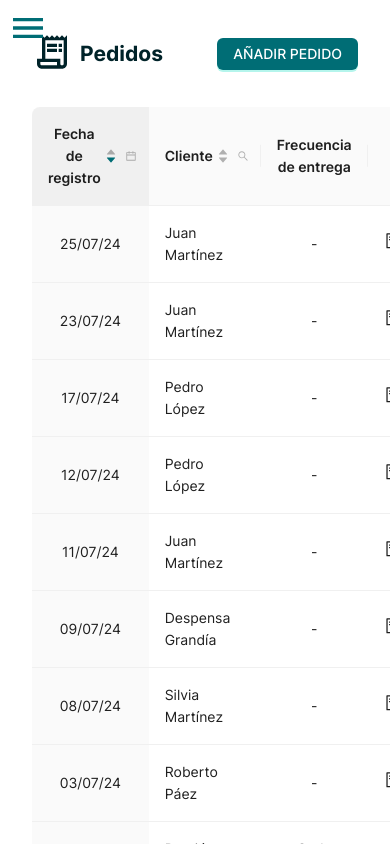
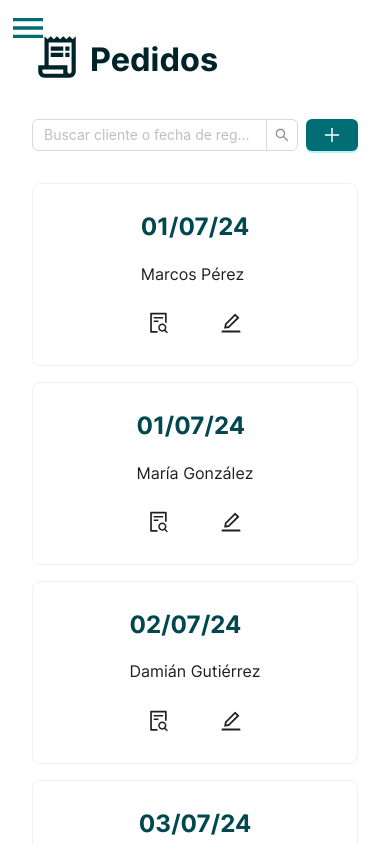
Before and after one commit to TomySanchez/lnz10_recentia-project, a React (Vite) app: page /pedidos in a window 390 px wide. Built offline with nearby package versions, Linux system fonts and the light colour scheme; sample sign-in values are in the browser's storage.

Commit message:
feat[pedidos]: Interfaz mobile

```diff
--- a/src/pages/clientes/clientes.css
+++ b/src/pages/clientes/clientes.css
@@ -45,6 +45,10 @@
   align-items: center;
 }
 
+.mobile-card {
+  margin-bottom: 16px;
+}
+
 .mobile-card h4 {
   font-size: 1.5rem;
   color: var(--dark-medium-color);
--- a/src/pages/pedidos/Pedidos.jsx
+++ b/src/pages/pedidos/Pedidos.jsx
@@ -2,10 +2,15 @@ import { MdOutlineReceiptLong } from 'react-icons/md';
 import { MainContent } from '../../layouts/MainContent';
 import { PedidosTable } from './components/PedidosTable';
 import { PedidosDrawer } from './components/PedidosDrawer';
-import { useState } from 'react';
+import { useContext, useState } from 'react';
 import { AddButton } from '../../components/buttons/AddButton';
+import { PedidosMobile } from './components/PedidosMobile';
+import { MobileContent } from '../../layouts/MobileContent';
+import { ResponsiveContext } from '../../contexts/ResponsiveContext';
 
 export const Pedidos = () => {
+  const windowWidth = useContext(ResponsiveContext);
+
   const [openDrawer, setOpenDrawer] = useState(false);
   const [selectedPedido, setSelectedPedido] = useState(null);
   const [drawerMode, setDrawerMode] = useState('add');
@@ -28,6 +33,8 @@ export const Pedidos = () => {
   }
 
   return (
+    <>
+      {windowWidth > 700 ? (
         <MainContent
           title='Pedidos'
           icon={<MdOutlineReceiptLong size={40} />}
@@ -42,5 +49,14 @@ export const Pedidos = () => {
             setOpen={setOpenDrawer}
           />
         </MainContent>
+      ) : (
+        <MobileContent
+          title='Pedidos'
+          icon={<MdOutlineReceiptLong size={50} />}
+        >
+          <PedidosMobile />
+        </MobileContent>
+      )}
+    </>
   );
 };
--- /dev/null
+++ b/src/pages/pedidos/components/PedidosMobile.jsx
@@ -0,0 +1,61 @@
+import { Button, Card, Input, Tooltip } from 'antd';
+import { useContext, useState } from 'react';
+import { DataContext } from '../../../contexts';
+import {
+  AiOutlineEdit,
+  AiOutlineFileSearch,
+  AiOutlinePlus
+} from 'react-icons/ai';
+import { getItemById } from '../../../utils/getItemById';
+
+export const PedidosMobile = () => {
+  const { pedidos } = useContext(DataContext);
+
+  const [searchTerm, setSearchTerm] = useState('');
+
+  return (
+    <div>
+      <div className='mobile-input-container'>
+        <Input.Search
+          placeholder='Buscar cliente o fecha de registro'
+          value={searchTerm}
+          onChange={(e) => setSearchTerm(e.target.value)}
+        />
+        <Button type='primary'>
+          <AiOutlinePlus size={20} />
+        </Button>
+      </div>
+
+      {pedidos.map((pedido, index) => (
+        <Card key={index} className='mobile-card pedidos-mobile-card'>
+          <div>
+            <h4>{pedido.fechaRegistro}</h4>
+            <p>{getItemById(pedido.idCliente, 'cliente').nombre}</p>
+          </div>
+
+          <div className='pedidos-mobile-footer'>
+            {/* {pedido.esRecurrente && (
+              <Tag color={pedido.esRecurrente && 'gold'}>
+                {pedido.esRecurrente && 'Recurrente'}
+              </Tag>
+            )} */}
+
+            <div className='pedidos-mobile-buttons-container'>
+              <Tooltip title='Más información'>
+                <span className='pointer'>
+                  <AiOutlineFileSearch size={24} />
+                </span>
+              </Tooltip>
+
+              <Tooltip title='Editar'>
+                <span className='pointer'>
+                  <AiOutlineEdit size={24} />
+                </span>
+              </Tooltip>
+            </div>
+          </div>
+        </Card>
+      ))}
+    </div>
+  );
+};
--- a/src/pages/pedidos/pedidos.css
+++ b/src/pages/pedidos/pedidos.css
@@ -55,3 +55,21 @@
   width: 100%;
   padding: 0 8px;
 }
+
+.pedidos-mobile-card .ant-card-body {
+  display: flex;
+  flex-direction: column;
+}
+
+.pedidos-mobile-buttons-container {
+  display: flex;
+  gap: 48px;
+}
+
+.pedidos-mobile-footer {
+  display: flex;
+  justify-content: space-between;
+  align-items: center;
+  gap: 32px;
+  margin-top: 8px;
+}
```
Lines whose indentation alone changed are shown as unchanged.
